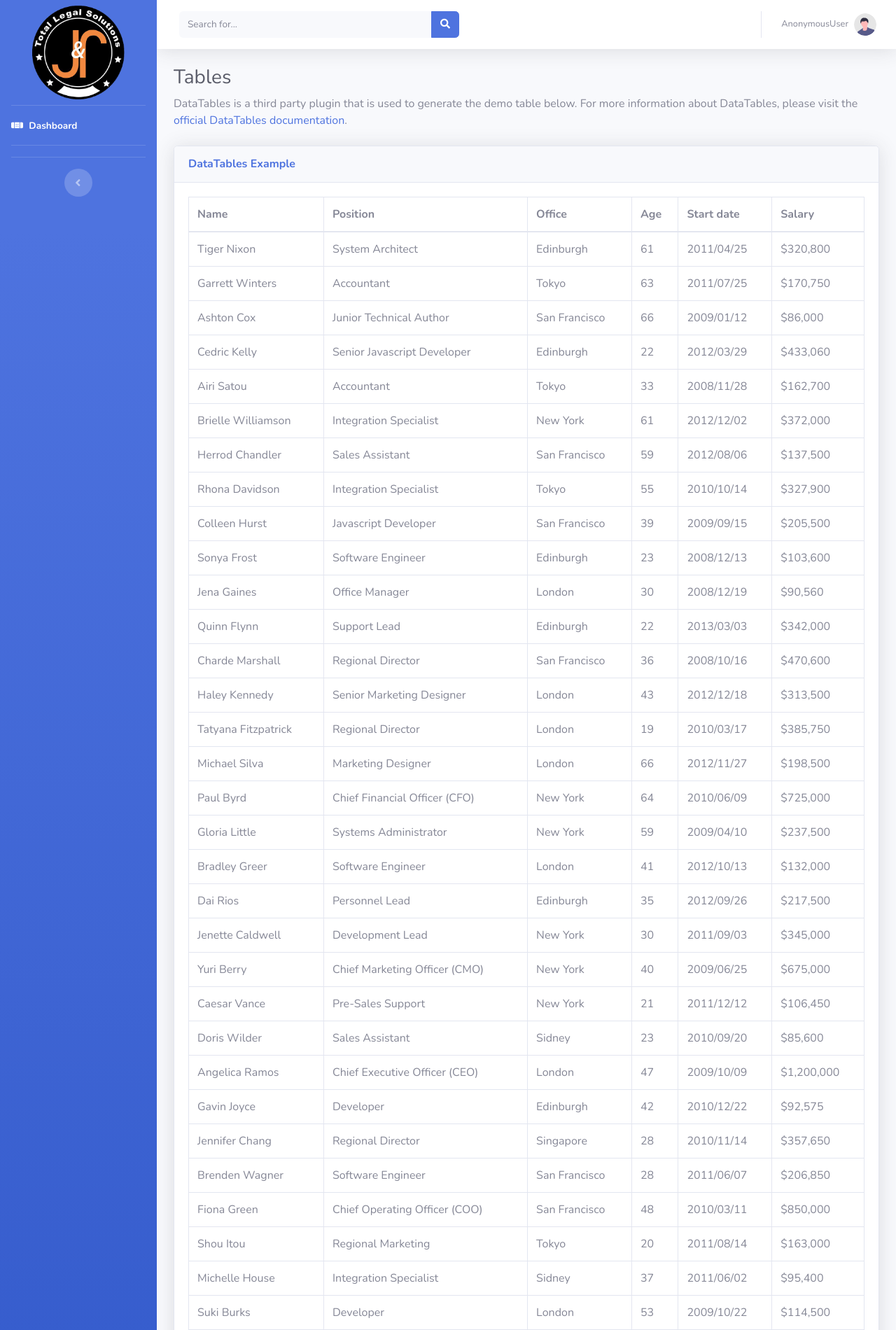
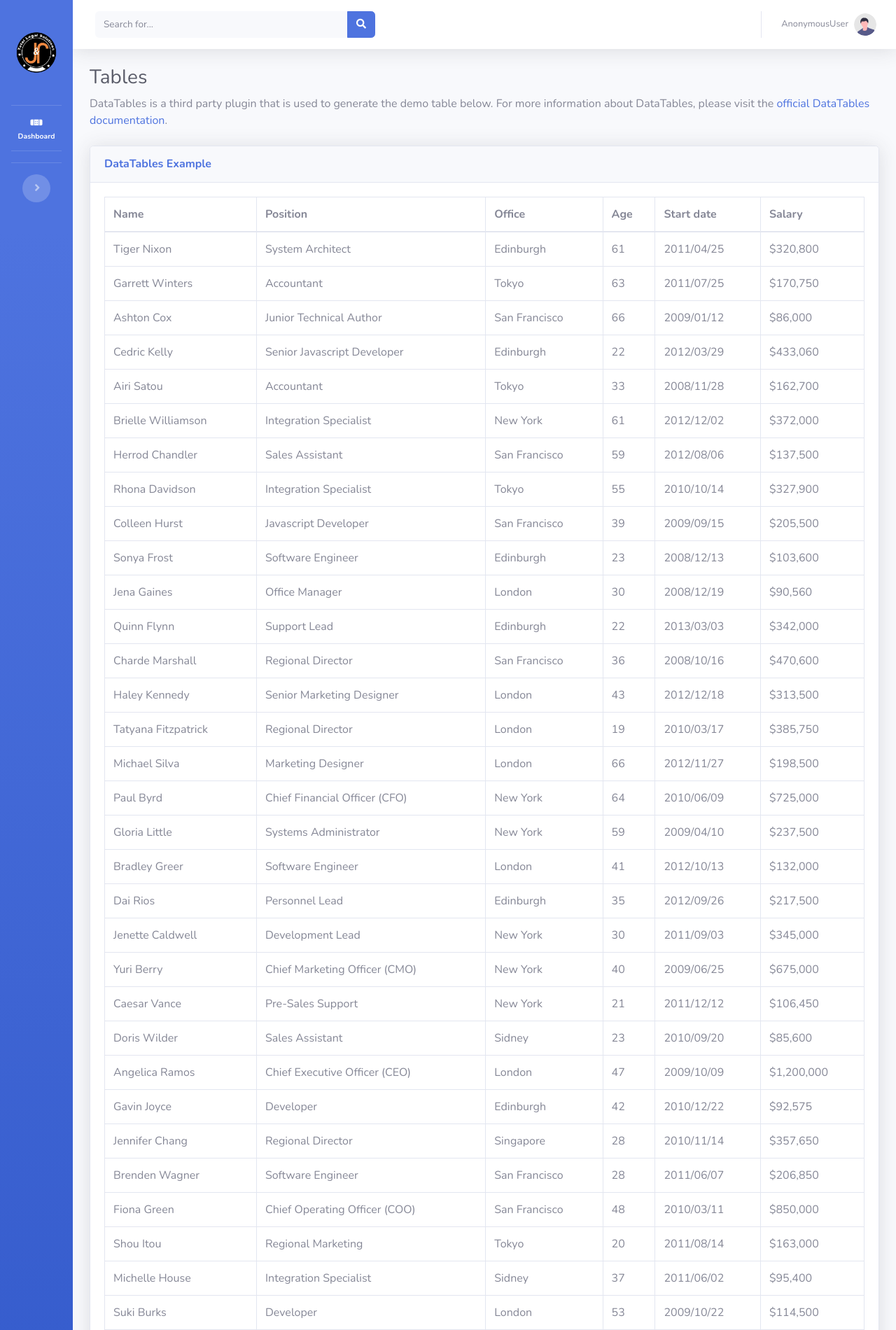
Before and after one commit to YkAkus/dmsproject, a Django app: template template/tables.html in a window 1280 px wide. Shown: the top 1900 px of the page at 70% size. Run offline with Django 4.2, Linux system fonts and the light colour scheme; the template is opened without the code that fills it: most values are stand-ins (such as "Sample title", 1, 10 or a date in 2020); some libraries are stand-ins or nearby versions.

Commit message:
Logo size

```diff
--- a/Template/base.html
+++ b/Template/base.html
@@ -38,12 +38,12 @@
     <div id="wrapper">
 
         <!-- Sidebar -->
-        <ul class="navbar-nav bg-gradient-primary sidebar sidebar-dark accordion" id="accordionSidebar">
+        <ul class="navbar-nav bg-gradient-primary sidebar sidebar-dark accordion active toggled" id="accordionSidebar">
 
             <!-- Sidebar - Brand -->
             <a class="sidebar-brand d-flex align-items-center justify-content-center" style="height:150px" href="{% url 'index'%}">
                 <div class="sidebar-brand-icon"style="margin:10px;">
-                    <img src="{% static "img/logo.png" %}" style="width: 140px; height: 140px;">
+                    <img src="{% static "img/logo.png" %}" style="width: 60px; height: 60px;">
                 </div>
                 {% comment %} <div class="sidebar-brand-text mx-3"> J&J <sup>total legal solution</sup></div> {% endcomment %}
             </a>
--- a/template/base.html
+++ b/template/base.html
@@ -38,12 +38,12 @@
     <div id="wrapper">
 
         <!-- Sidebar -->
-        <ul class="navbar-nav bg-gradient-primary sidebar sidebar-dark accordion" id="accordionSidebar">
+        <ul class="navbar-nav bg-gradient-primary sidebar sidebar-dark accordion active toggled" id="accordionSidebar">
 
             <!-- Sidebar - Brand -->
             <a class="sidebar-brand d-flex align-items-center justify-content-center" style="height:150px" href="{% url 'index'%}">
                 <div class="sidebar-brand-icon"style="margin:10px;">
-                    <img src="{% static "img/logo.png" %}" style="width: 140px; height: 140px;">
+                    <img src="{% static "img/logo.png" %}" style="width: 60px; height: 60px;">
                 </div>
                 {% comment %} <div class="sidebar-brand-text mx-3"> J&J <sup>total legal solution</sup></div> {% endcomment %}
             </a>
```
